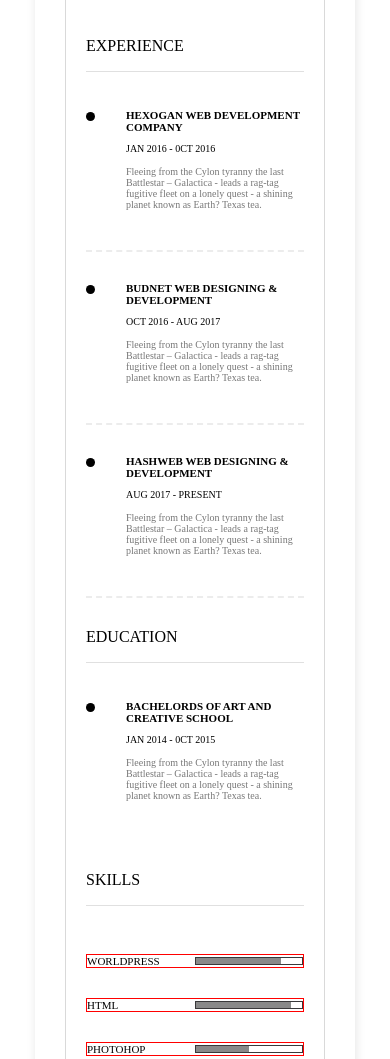
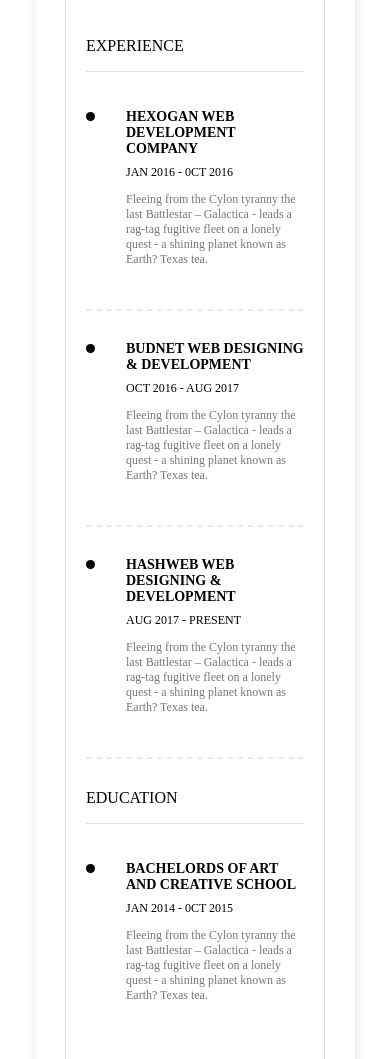
Before and after one commit to vladmix77/resume, a plain HTML site: page index.html in a window 390 px wide. Shown: the part 2080-3139 px from the top of the page. Drawn offline with Linux system fonts and the light colour scheme.

Commit message:
Адаптация шрифтов к 768px.
Адаптация(уменьшение) шрифтов к 768px устройствам.

```diff
--- a/css/style.css
+++ b/css/style.css
@@ -316,6 +316,15 @@ background-color: #fff;
         padding-left: 20px;
         padding-right: 20px;
     }
+    .list-item__title {
+        font-size: 14px;
+    }
+    .list-item__date{
+        font-size: 12px;
+    }
+    .list-item__text {
+        font-size: 12px;
+    }
 }
 /* --- Если меньше 567px то... --- */
 @media (max-width: 567px) {
```
